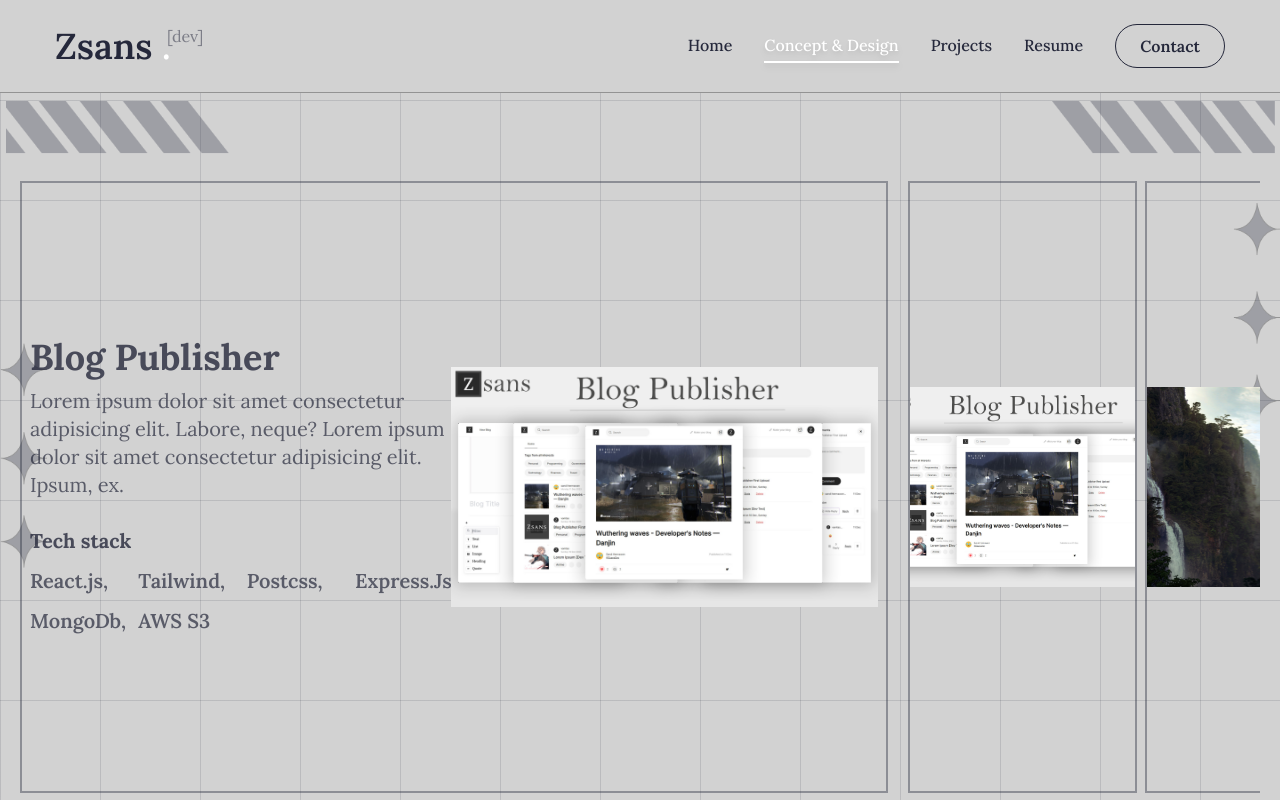
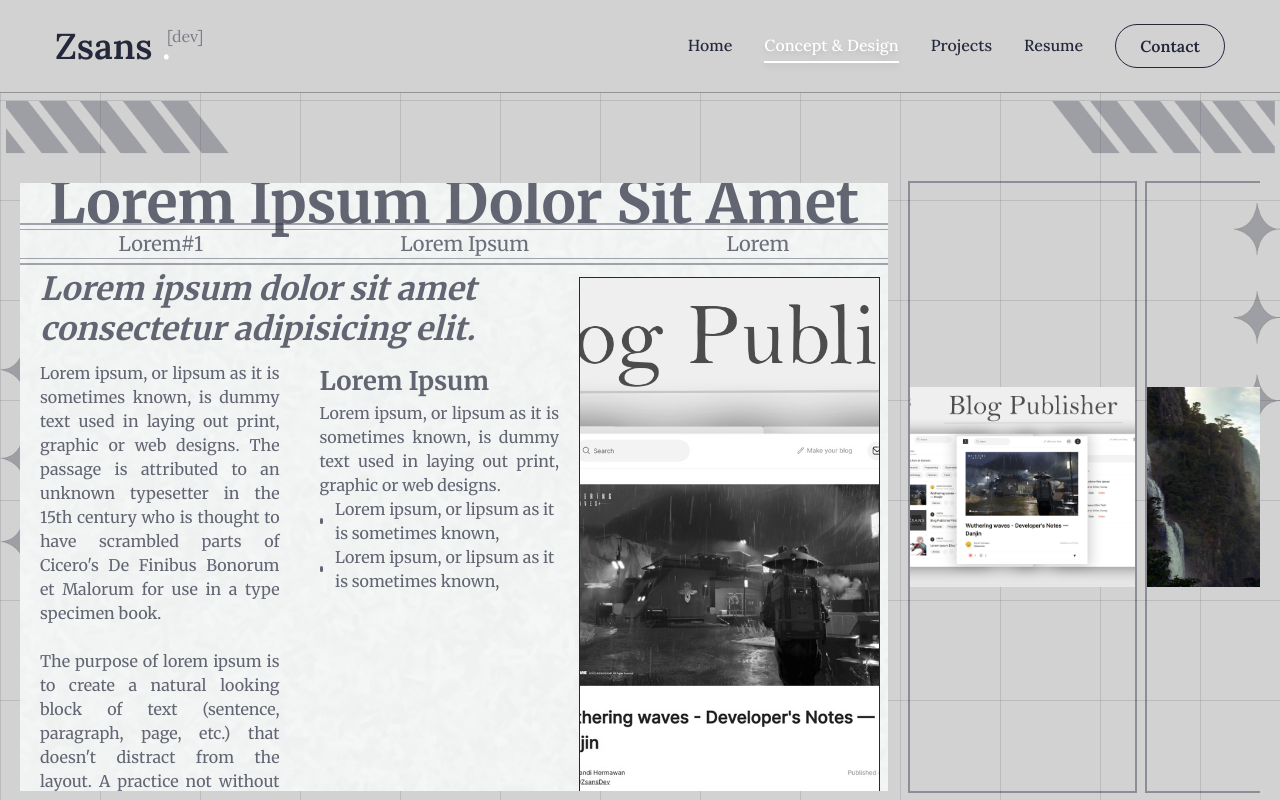
Before and after one commit to sandi-hermawan01/portofolio-new-design-, a Next.js app: page /concept-design in a window 1280 px wide. Shown: the top 800 px of the page. Built offline with nearby package versions, Linux system fonts and the light colour scheme.

Commit message:
update v0.1.5 (papernews theme in design&concept page)

```diff
--- a/components/embla-tumdnail/EmblaCarouselThumbsButton.jsx
+++ b/components/embla-tumdnail/EmblaCarouselThumbsButton.jsx
@@ -1,6 +1,5 @@
 "use client";
 
-import React, { useState } from "react";
 
 const sliderData = [
   {
--- a/components/embla-tumdnail/EmblaCarouselTumdnail.jsx
+++ b/components/embla-tumdnail/EmblaCarouselTumdnail.jsx
@@ -3,8 +3,7 @@
 import React, { useState, useEffect, useCallback } from "react";
 import useEmblaCarousel from "embla-carousel-react";
 import { Thumb } from "./EmblaCarouselThumbsButton";
-import { FontAwesomeIcon } from "@fortawesome/react-fontawesome";
-import { faBicycle } from "@fortawesome/free-solid-svg-icons";
+import { Merriweather } from "next/font/google";
 
 const sliderData = [
   {
@@ -84,12 +83,14 @@ const sliderData = [
   },
 ];
 
+const merriweather = Merriweather({
+  subsets: ["latin"],
+  weight: ["300", "400", "700", "900"],
+  variable: "--font-merriweather",
+});
+
 const EmblaCarouselTumdnail = (props) => {
-  const [initialChecked, setInitialChecked] = useState(false);
-  const [selectedWheel, setSelectedWheel] = useState(1);
-  const [buyChecked, setBuyChecked] = useState(false);
   const { slides, options } = props;
-  const [project, setProject] = useState(sliderData[0]);
   const [selectedIndex, setSelectedIndex] = useState(0);
   const [emblaMainRef, emblaMainApi] = useEmblaCarousel(options);
   const [emblaThumbsRef, emblaThumbsApi] = useEmblaCarousel({
@@ -109,7 +110,6 @@ const EmblaCarouselTumdnail = (props) => {
     if (!emblaMainApi || !emblaThumbsApi) return;
     setSelectedIndex(emblaMainApi.selectedScrollSnap());
     emblaThumbsApi.scrollTo(emblaMainApi.selectedScrollSnap());
-    setProject(sliderData[emblaMainApi.selectedScrollSnap()]);
   }, [emblaMainApi, emblaThumbsApi, setSelectedIndex]);
 
   useEffect(() => {
@@ -120,44 +120,98 @@ const EmblaCarouselTumdnail = (props) => {
   }, [emblaMainApi, onSelect]);
 
   return (
-    <div className="embla grid grid-cols-[70%_minmax(0,_1fr)] justify-center items-center w-full sm:mt-[5.5rem] mt-[2.5rem] gap-5 px-5 mx-auto [--slide-height:38rem] [--slide-spacing:1rem] [--slide-size:100%]">
     <div
-        className="embla__viewport overflow-hidden border-2 border-primary/40"
-        ref={emblaMainRef}
+      className={`${merriweather.variable} font-merriweather embla grid grid-cols-[70%_minmax(0,_1fr)] justify-center items-center w-full sm:mt-[5.5rem] mt-[2.5rem] gap-5 px-5 mx-auto [--slide-height:38rem] [--slide-spacing:1rem] [--slide-size:100%]`}
     >
+      <div className="embla__viewport overflow-hidden " ref={emblaMainRef}>
         <div className="embla__container backface-hidden flex touch-pan-y -ml-[var(--slide-spacing)]">
           {sliderData.map((slides, index) => (
             <div
               className="embla__slide flex-[0_0_var(--slide-size)] min-w-0 pl-[var(--slide-spacing)]"
-              key={slides.id}
+              key={index}
             >
-              <div className="embla__slide__number shadow-[inset_0_0_0_0.2rem_var(--detail-medium-contrast)] rounded-3xl text-4xl font-semibold flex flex-row flex-nowrap items-center justify-between px-2 h-[var(--slide-height)] select-none">
-                <div className="flex flex-col gap-3">
-                  <h2 className=" font-bold leading-none text-primary/80 group-hover:text-accent transition-all duration-500 capitalize">
-                    {slides.title}
-                  </h2>
-                  <p className="text-primary/70 text-xl font-normal">
-                    {slides.description}
+              <div className="embla__slide__number shadow-[inset_0_0_0_0.2rem_var(--detail-medium-contrast)] text-4xl font-semibold flex flex-nowrap justify-center items-center h-[var(--slide-height)] select-none">
+                <img
+                  className="embla__slide__img absolute h-full w-full bg-cover bg-no-repeat bg-center object-cover -z-10"
+                  src="/assets/paper_fibers.png"
+                />
+                {/* newspaper layout */}
+                <div className="flex flex-col w-full h-full ">
+                  {/* header */}
+                  <div className="w-full h-[6rem] flex items-center justify-center">
+                    <h1 className="text-[3.6rem] text-primary/70">
+                      Lorem Ipsum Dolor Sit Amet
+                    </h1>
+                  </div>
+                  <div className="w-full h-[3rem] text-xl font-normal border-t-2 border-b-2 border-primary/40 py-1">
+                    <div className="flex w-full h-full items-center justify-around border-t-[1.5px] border-b-[1.5px] border-primary/40 ">
+                      <p className="text-primary/65">Lorem#1</p>
+                      <p className="text-primary/65">Lorem Ipsum</p>
+                      <p className="text-primary/65">Lorem</p>
+                    </div>
+                  </div>
+                  {/* body */}
+                  <div className="grid grid-cols-[65%_minmax(0,_1fr)] w-full h-full mt-3 pr-2 pb-2">
+                    <div className="paper_body h-full w-full ">
+                      <div className="flex w-full h-[4rem] px-5 items-center">
+                        <h3 className="text_tittle text-[2rem] text-primary/70 italic hover:underline">
+                          Lorem ipsum dolor sit amet consectetur adipisicing
+                          elit.
+                        </h3>
+                      </div>
+                      <div className="flex w-full h-full mt-5 gap-10 px-5">
+                        <div className="flex h-full w-full  text-justify">
+                          <h4 className="text-base font-normal text-primary/70">
+                            Lorem ipsum, or lipsum as it is sometimes known, is
+                            dummy text used in laying out print, graphic or web
+                            designs. The passage is attributed to an unknown
+                            typesetter in the 15th century who is thought to
+                            have scrambled parts of Cicero's De Finibus Bonorum
+                            et Malorum for use in a type specimen book.
+                            <br />
+                            <br />
+                            The purpose of lorem ipsum is to create a natural
+                            looking block of text (sentence, paragraph, page,
+                            etc.) that doesn't distract from the layout. A
+                            practice not without controversy, laying out pages
+                            with meaningless filler text can be very useful when
+                            the focus is meant to be on design, not content.
+                          </h4>
+                        </div>
+                        <div className="flex flex-col h-full w-full group">
+                          <h3 className="text-[1.6rem] text-primary/70 group-hover:bg-primary/85 group-hover:text-accent ease-linear duration-200">
+                            Lorem Ipsum
+                          </h3>
+                          <h4 className="text-base font-normal text-primary/70 text-justify">
+                            Lorem ipsum, or lipsum as it is sometimes known, is
+                            dummy text used in laying out print, graphic or web
+                            designs.
+                          </h4>
+                          <ul className="flex flex-col text-base font-normal text-primary/70">
+                            <li className="flex items-center gap-3">
+                              <span className="w-[6px] h-[6px] rounded-full bg-primary/70"></span>
+                              <p className="text-primary/70">
+                                Lorem ipsum, or lipsum as it is sometimes known,
                               </p>
-                  <h2 className="text-xl font-bold text-primary/80 mt-4">
-                    Tech stack
-                  </h2>
-                  <ul className="grid grid-cols-3 xl:grid-cols-4 gap-3 items-center justify-center text-nowrap">
-                    {project.stack.map((slides, index) => {
-                      return (
-                        <li key={index} className="text-xl text-primary/70">
-                          {slides.name}
-                          {index !== project.stack.length - 1 && ","}
                             </li>
-                      );
-                    })}
+                            <li className="flex items-center gap-3">
+                              <span className="w-[6px] h-[6px] rounded-full bg-primary/70"></span>
+                              <p className="text-primary/70">
+                                Lorem ipsum, or lipsum as it is sometimes known,
+                              </p>
+                            </li>
                           </ul>
                         </div>
+                      </div>
+                    </div>
+                    <div className="h-full w-full border-[1.5px] border-primary ">
                       <img
-                  className="embla__slide__img h-[30vh] bg-cover bg-no-repeat bg-center object-cover"
+                        className="embla__slide__img h-full bg-cover bg-no-repeat bg-center object-cover grayscale hover:grayscale-0 ease-linear duration-300"
                         src={slides.image}
-                  alt={slides.title}
                       />
+                    </div>
+                  </div>
+                </div>
               </div>
             </div>
           ))}
--- a/tailwind.config.js
+++ b/tailwind.config.js
@@ -23,6 +23,7 @@ module.exports = {
       primary: "var(--font-lora)",
       fjallaOne: "var(--font-FjallaOne)",
       jetbrain: "var(--font-jetbrainsMono)",
+      merriweather: "var(--font-merriweather)",
     },
 
     extend: {
```
Also changed, not shown: public/assets/paper_fibers.png (added). Lines whose indentation alone changed are shown as unchanged.
